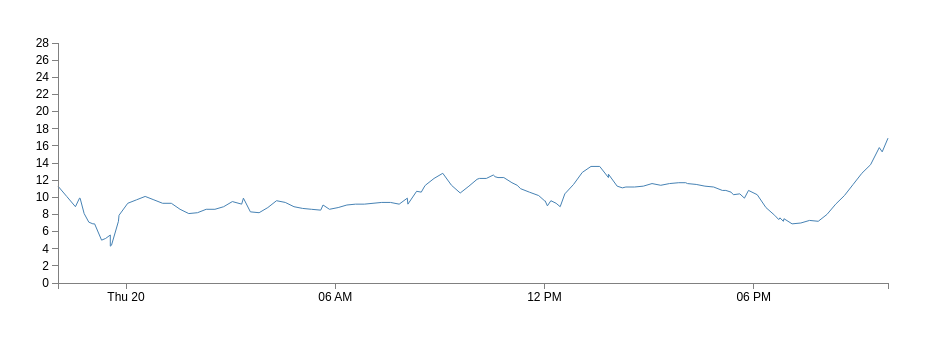
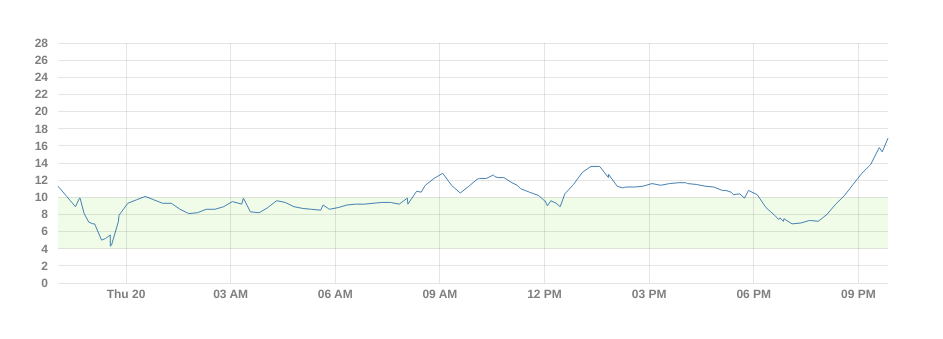
Before and after one commit to nikek/dialog, a plain HTML site: page index.html in a window 1280 px wide. Shown: the part 47-386 px from the top of the page, without its empty margins (0-943 px from the left). Drawn offline with nearby package versions, Linux system fonts and the light colour scheme.

Commit message:
[graph] a bunch of tweaks

```diff
--- a/index.html
+++ b/index.html
@@ -14,6 +14,7 @@ path {
     fill: none;
 }
 
+
 .axis path,
 .axis line {
     fill: none;
@@ -21,6 +22,31 @@ path {
     stroke-width: 1;
     shape-rendering: crispEdges;
 }
+
+
+  .axis path,
+  .axis line {
+    fill: none;
+    stroke: #555;
+  }
+  .axis text {
+    fill: rgba(0,0,0,.5);
+    font-family: "Helvetica Neue", Helvetica, Arial, sans-serif;
+    font-size: 1em;
+    font-weight: bold;
+  }
+
+  .y.axis path,
+  .x.axis path {
+    display: none;
+  }
+
+  .y.axis line,
+  .x.axis line {
+    stroke: rgba(0,0,0,.1);
+    shape-rendering: crispEdges;
+  }
+
     </style>
   </head>
 
@@ -656,31 +682,53 @@ console.log(hist.length);
         ]
       };
 
-      var margin = {top: 30, right: 20, bottom: 30, left: 50},
-          width = 900 - margin.left - margin.right,
-          // width = 600 - margin.left - margin.right,
-          height = 300 - margin.top - margin.bottom;
-          // height = 270 - margin.top - margin.bottom;
 
-// Parse the date / time
+      // SETUP
+
+      var margin = {top: 30, right: 20, bottom: 30, left: 50};
+      var width = 900 - margin.left - margin.right;
+      var height = 300 - margin.top - margin.bottom;
+      var yMax = 28;
+
 
 
       // Set the ranges
       var x = d3.time.scale().range([0, width]);
       var y = d3.scale.linear().range([height, 0]);
 
+
+var customTimeFormat = d3.time.format.multi([
+  [".%L", function(d) { return d.getMilliseconds(); }],
+  [":%S", function(d) { return d.getSeconds(); }],
+  ["%I:%M", function(d) { return d.getMinutes(); }],
+  ["%I %p", function(d) { return d.getHours(); }],
+  ["%a %d", function(d) { return d.getDay() && d.getDate() != 1; }],
+  ["%b %d", function(d) { return d.getDate() != 1; }],
+  ["%B", function(d) { return d.getMonth(); }],
+  ["%Y", function() { return true; }]
+]);
+
+
       // Define the axes
       var xAxis = d3.svg.axis().scale(x)
-    .orient('bottom').ticks(5);
+        .orient('top').tickFormat(customTimeFormat).tickSize(height);
 
       var yAxis = d3.svg.axis().scale(y)
-    .orient('left').ticks(15);
+        .orient('right').tickSize(width);
 
       // Define the line
       var valueline = d3.svg.line()
-
         .x(function(d) { return x(d.time); })
         .y(function(d) { return y(d.val); });
+
+      // Area
+      var area = d3.svg.area()
+        .x(function(d) { return x(d.date); })
+        .y0(height)
+        .y1(function(d) { return y(d.close); });
+
+
+
 
   // Adds the svg canvas
   var svg = d3.select('#graph-container')
@@ -688,21 +736,27 @@ var svg = d3.select('#graph-container')
       .attr('width', width + margin.left + margin.right)
       .attr('height', height + margin.top + margin.bottom)
     .append('g')
-        .attr('transform',
-              'translate(' + margin.left + ',' + margin.top + ')');
+      .attr('transform', 'translate(' + margin.left + ',' + margin.top + ')');
 
 // Get the data
     dialogJSON.gcm.forEach(function(d) {
-
       var datz = new Date(d.time);
-
       d.time = datz;
       d.val = +d.val;
     });
 
     // Scale the range of the data
-    x.domain(d3.extent(dialogJSON.gcm, function(d) { console.log(d.time); return d.time; }));
-    y.domain([0, 28]);
+    x.domain(d3.extent(dialogJSON.gcm, function(d) { return d.time; }));
+    y.domain([0, yMax]);
+
+
+    svg.append("rect")
+      .attr("x", 0)
+      .attr("y", y(10))
+      .attr("width", width)
+      .attr("height", y(yMax - 6))
+      .style('opacity', 0.5)
+      .style('fill', 'rgba(180,235,140, .4)');
 
     // Add the valueline path.
     svg.append('path')
@@ -713,12 +767,17 @@ var svg = d3.select('#graph-container')
     svg.append('g')
       .attr('class', 'x axis')
       .attr('transform', 'translate(0,' + height + ')')
-        .call(xAxis);
+      .call(xAxis)
+      .selectAll('text')
+        .attr('y', function(){ return 15; });
 
     // Add the Y Axis
     svg.append('g')
       .attr('class', 'y axis')
-        .call(yAxis);
+      .call(yAxis)
+      .selectAll('text')
+        .style('text-anchor', 'end')
+        .attr('x', function(){ return -10; });
 
 
 
```
Lines whose indentation alone changed are shown as unchanged.
